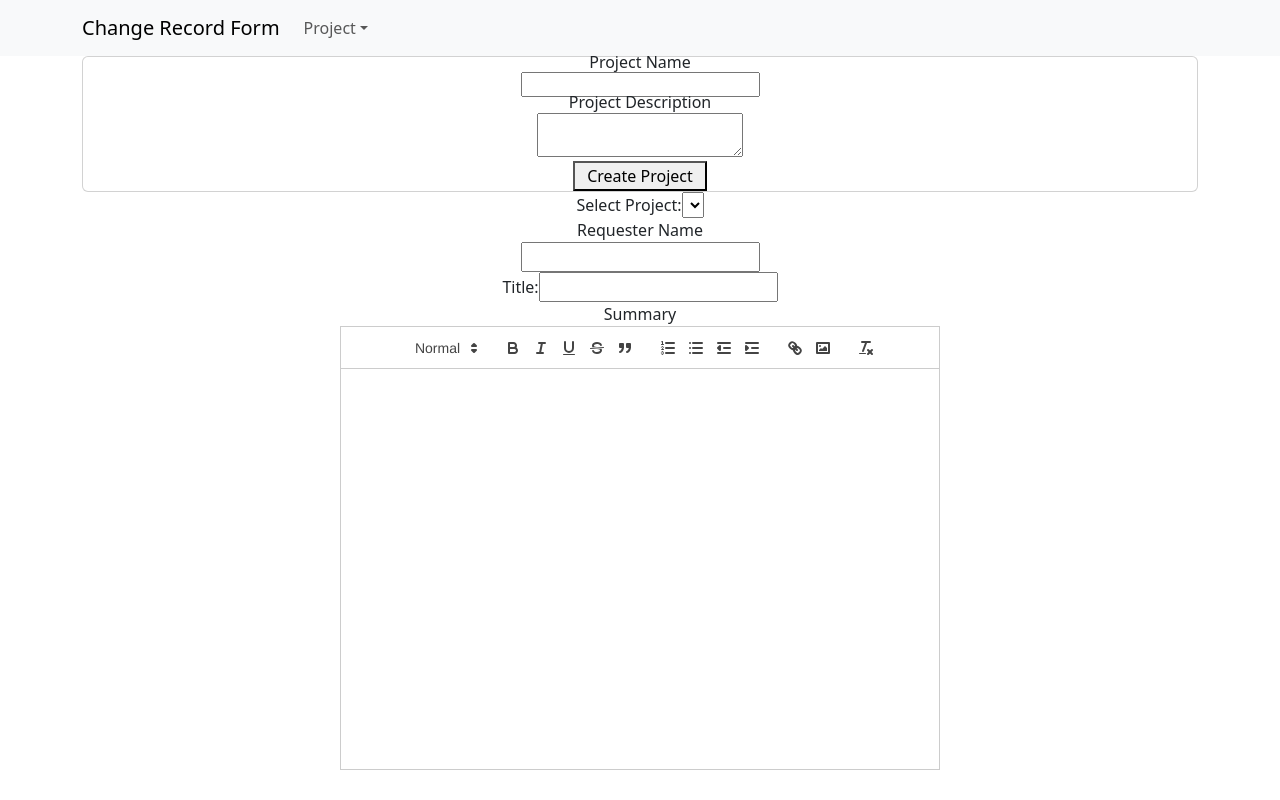
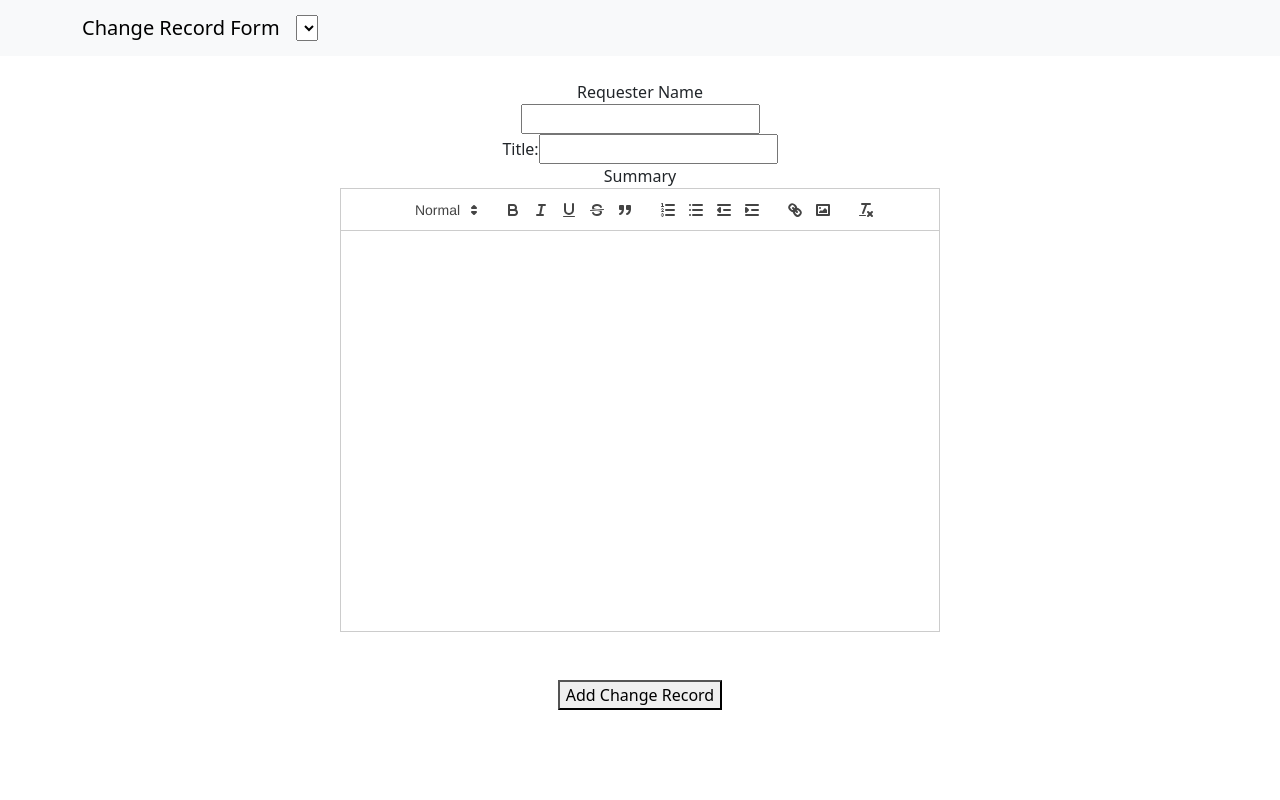
Before and after one commit to varunsesh/Change_Record_Forms, a React (Create React App) app in the folder cr_react_app/: page / in a window 1280 px wide. Shown: the top 800 px of the page. Built offline with nearby package versions, Linux system fonts and the light colour scheme.

Commit message:
Updated UI logic and data flow. Working db table updates for project and CRecords.

```diff
--- a/cr_react_app/src/App.js
+++ b/cr_react_app/src/App.js
@@ -7,16 +7,20 @@ import HomePage from './Components/HomePage';
 import { useState } from 'react';
 import ProjectForm from './Components/ProjectForm';
 
-function App({pjt}) {
-const [project, setPjt] = useState('');
-const projects=['Pristine Connect'];
+function App() {
+const [project, setProject] = useState('1');
 
+const onSelect = (data)=>{
+  console.log(data);
+  setProject(data);
+
+}
 
   return (
     <div className="App">
-      <NavBar></NavBar>
-    <ProjectForm/>
-    <FormParent/>
+    <NavBar onSelect={onSelect}></NavBar>
+    {/* <ProjectForm/> */}
+    <FormParent data={project}/>
     </div>
   );
 }
--- a/cr_react_app/src/Components/ChangeRecordForm.js
+++ b/cr_react_app/src/Components/ChangeRecordForm.js
@@ -1,9 +1,8 @@
-import React, { useState, useEffect } from 'react';
+import React, { useState, useEffect, useCallback } from 'react';
 import { createChangeRecord, getProjects } from '../DbStores/models_new'; // Import functions from models.js
 import CustomRichTextEditor from './CustomRichTextEditor';
 
-function ChangeRecordForm() {
-  const [projects, setProjects] = useState([]);
+function ChangeRecordForm(props) {
   const [selectedProject, setSelectedProject] = useState('');
   const [requesterName, setRequesterName] = useState('');
   const [title, setTitle] = useState('');
@@ -11,23 +10,14 @@ function ChangeRecordForm() {
   const [editMode, setEditMode] = useState(false);
 
   useEffect(() => {
-    const fetchProjects = async () => {
-      try {
-        const projects = await getProjects();
-        setProjects(projects);
-        if (projects.length > 0) {
-          setSelectedProject(projects[0].project_id);
-        }
-      } catch (error) {
-        console.error('Error fetching projects:', error);
-      }
-    };
+}, [selectedProject]);
 
-    fetchProjects();
-  }, []);
 
   const handleSubmit = async (event) => {
     event.preventDefault();
+    console.log(props.data.data);
+    console.log(selectedProject);
+
     const newRecord = {
       project_id: selectedProject,
       requester_name: requesterName,
@@ -35,6 +25,7 @@ function ChangeRecordForm() {
       summary,
     };
     try {
+      console.log(newRecord);
       await createChangeRecord(newRecord);
       alert('Change record added successfully');
       // Reset form fields
@@ -46,25 +37,14 @@ function ChangeRecordForm() {
     }
   };
 
-  const handleEditorContentChange = ()=>{
-
+  const handleEditorContentChange = (data)=>{
+    setSelectedProject(props.data.data);
+    setSummary(data);
+    console.log(data);
   }
 
   return (
     <form onSubmit={handleSubmit}>
-      <label>
-        Select Project:
-        <select
-          value={selectedProject}
-          onChange={(e) => setSelectedProject(e.target.value)}
-        >
-          {projects.map((project) => (
-            <option key={project.project_id} value={project.project_id}>
-              {project.project_name}
-            </option>
-          ))}
-        </select>
-      </label>
       <br></br>
       <label>
         Requester Name
--- a/cr_react_app/src/Components/CustomNavBar.js
+++ b/cr_react_app/src/Components/CustomNavBar.js
@@ -2,35 +2,57 @@ import Container from 'react-bootstrap/Container';
 import Nav from 'react-bootstrap/Nav';
 import Navbar from 'react-bootstrap/Navbar';
 import NavDropdown from 'react-bootstrap/NavDropdown';
+import { getProjects } from '../DbStores/models_new'; // Import functions from models.js
 import React, { useEffect, useState } from 'react';
 //import { Link } from 'react-router-dom';
 
-function NavBar(props) {
-  const [label, setLabel]=useState('');
+function NavBar({props, onSelect}) {
+  const [projects, setProjects] = useState([]);
+  const [selectedProject, setSelectedProject] = useState('');
 
-  useEffect(()=>{
-    setLabel("Pristine Connect");
-  })
+ useEffect(() => {
+    const fetchProjects = async () => {
+      try {
+        const projects = await getProjects();
+        console.log(projects);
+        setProjects(projects);
+        if (projects.length > 0) {
+          setSelectedProject(projects[0].project_id);
+        }
+      } catch (error) {
+        console.error('Error fetching projects:', error);
+      }
+    };
 
+    fetchProjects();
+  }, []);
   const handleClick = (e)=>{
-    console.log(label);
+
+  }
+  const handleChange = (e) =>{
+    onSelect(e.target.value);
+    setSelectedProject(e.target.value);
   }
 
   const goHome = ()=>{
-    props.setPjt(label);
+
   }
   return (
-    <Navbar expand="lg" className="bg-body-tertiary">
+    <Navbar  expand="lg" className="bg-body-tertiary">
       <Container>
         <Navbar.Brand href="#home" onClick={goHome}>Change Record Form</Navbar.Brand>
         <Navbar.Toggle aria-controls="basic-navbar-nav" />
         <Navbar.Collapse id="basic-navbar-nav">
-          <Nav className="me-auto">
-            <NavDropdown title="Project" id="basic-nav-dropdown">
-              <NavDropdown.Item onClick={handleClick}>{label}</NavDropdown.Item>
-              <NavDropdown.Item href="#action/3.3">Project 2</NavDropdown.Item>
-            </NavDropdown>
-          </Nav>
+        <select
+          value={selectedProject}
+          onChange={handleChange}
+        >
+          {projects.map((project) => (
+            <option key={project.project_id} value={project.project_id}>
+              {project.project_name}
+            </option>
+          ))}
+        </select>
         </Navbar.Collapse>
       </Container>
     </Navbar>
--- a/cr_react_app/src/Components/FormParent.js
+++ b/cr_react_app/src/Components/FormParent.js
@@ -23,8 +23,8 @@ export class FormParent extends Component {
   render() {
     return (
       <div>
-        <ChangeRecordForm onFormSubmit={this.handleSubmit}/>
-        <FormView formSubmitted={this.state.formSubmitted}/>
+        <ChangeRecordForm data={this.props} onFormSubmit={this.handleSubmit}/>
+        {/* <FormView formSubmitted={this.state.formSubmitted}/> */}
     </div>
     )
   }
--- a/cr_react_app/src/Components/ProjectForm.js
+++ b/cr_react_app/src/Components/ProjectForm.js
@@ -12,18 +12,20 @@ function ProjectForm({onProjectAdd}) {
 
   const handleSubmit = async (e) => {
     e.preventDefault();
+
     if (!projectName.trim()) {
       alert('Project name is required');
       return;
     }
+
     const newProject = {
-      project_id: Date.now(), // A simple way to generate a unique ID
+      // A simple way to generate a unique ID
       project_name: projectName,
       project_description: projectDescription,
     };
     try {
       await createProject(newProject);
-      onProjectAdd(); // Callback to update the list of projects in the parent component
+      //onProjectAdd(); // Callback to update the list of projects in the parent component
       setProjectName('');
       setProjectDescription('');
     } catch (error) {
--- a/cr_react_app/src/DbStores/models_new.js
+++ b/cr_react_app/src/DbStores/models_new.js
@@ -1,5 +1,5 @@
 const dbName = "CR_DB";
-const dbVersion = 1;
+const dbVersion = 2;
 const projectStoreName = "projects";
 const changeRecordStoreName = "changeRecords";
 
@@ -10,7 +10,7 @@ async function openDB() {
 
     request.onupgradeneeded = (event) => {
       const db = event.target.result;
-      db.createObjectStore(projectStoreName, { keyPath: "project_id" });
+      db.createObjectStore(projectStoreName, { keyPath: "project_id", autoIncrement: true });
       const changeRecordStore = db.createObjectStore(changeRecordStoreName, { keyPath: "cr_id", autoIncrement: true });
       changeRecordStore.createIndex("project_id", "project_id", { unique: false });
     };
```
